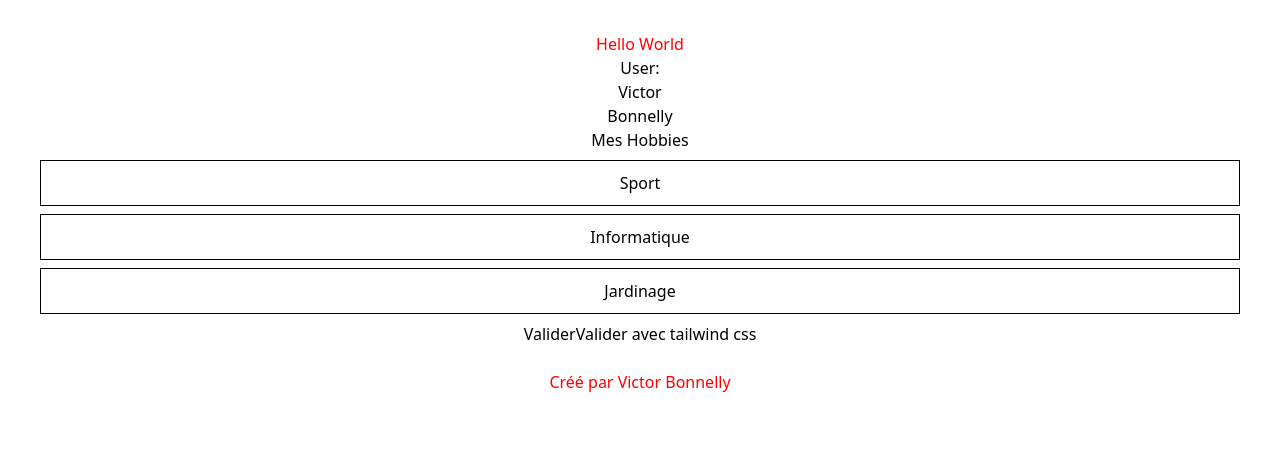
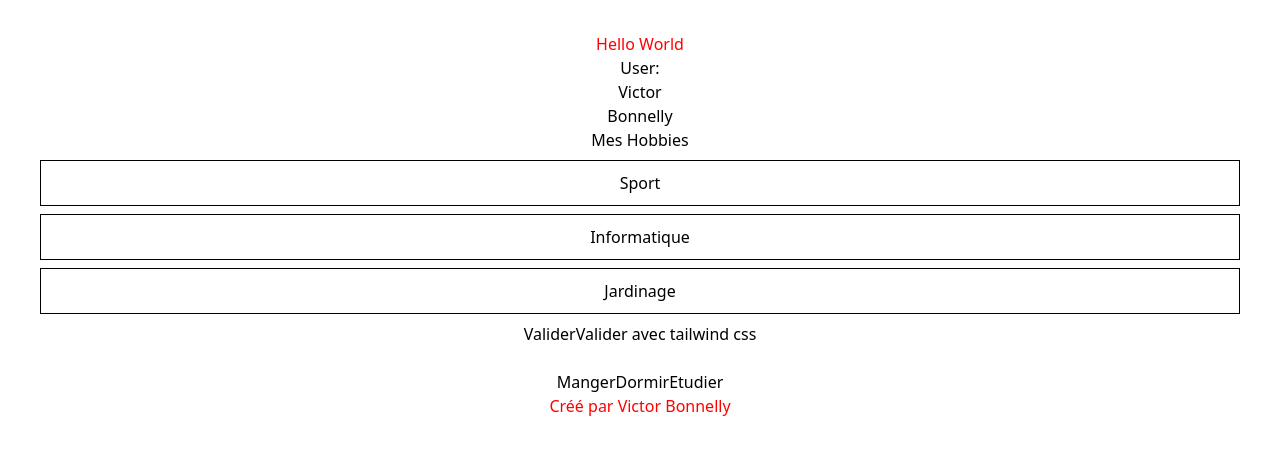
Before and after one commit to Victor-Bonnelly/intro-react, a React (Vite) app: page / in a window 1280 px wide. Shown: the top 454 px of the page. Built offline with nearby package versions, Linux system fonts and the light colour scheme.

Commit message:
exo routine

```diff
--- a/src/App.jsx
+++ b/src/App.jsx
@@ -8,6 +8,7 @@ import { Footer } from './component/container/footer';
 import { Bouton } from './component/ui/Bouton/Bouton';
 import { User } from './component/User/user';
 import { Player } from './component/Player/Player';
+import { Routine } from './component/routine/Routines';
 function App() {
   const user = {
     prenom: "Victor",
@@ -20,6 +21,7 @@ function App() {
       <User user={user} />
       <Bouton />
       <Player />
+      <Routine />
       <Footer />
     </>
   )
--- /dev/null
+++ b/src/component/routine/Routines.jsx
@@ -0,0 +1,15 @@
+export function Routine() {
+    return (
+        <div>
+        <button className="bg-gray-200 text-black font-medium py-2 px-4 rounded hover:bg-gray-300" onClick={() => alert("c'est l'heure de manger")}>
+           Manger
+        </button>
+        <button className="bg-gray-200 text-black font-medium py-2 px-4 rounded hover:bg-gray-300" onClick={() => alert("c'est l'heure de dormir")}>
+           Dormir
+        </button>
+        <button className="bg-gray-200 text-black font-medium py-2 px-4 rounded hover:bg-gray-300" onClick={() => alert("c'est l'heure d'etudier")}>
+           Etudier
+        </button>
+        </div>
+    )
+}
```
